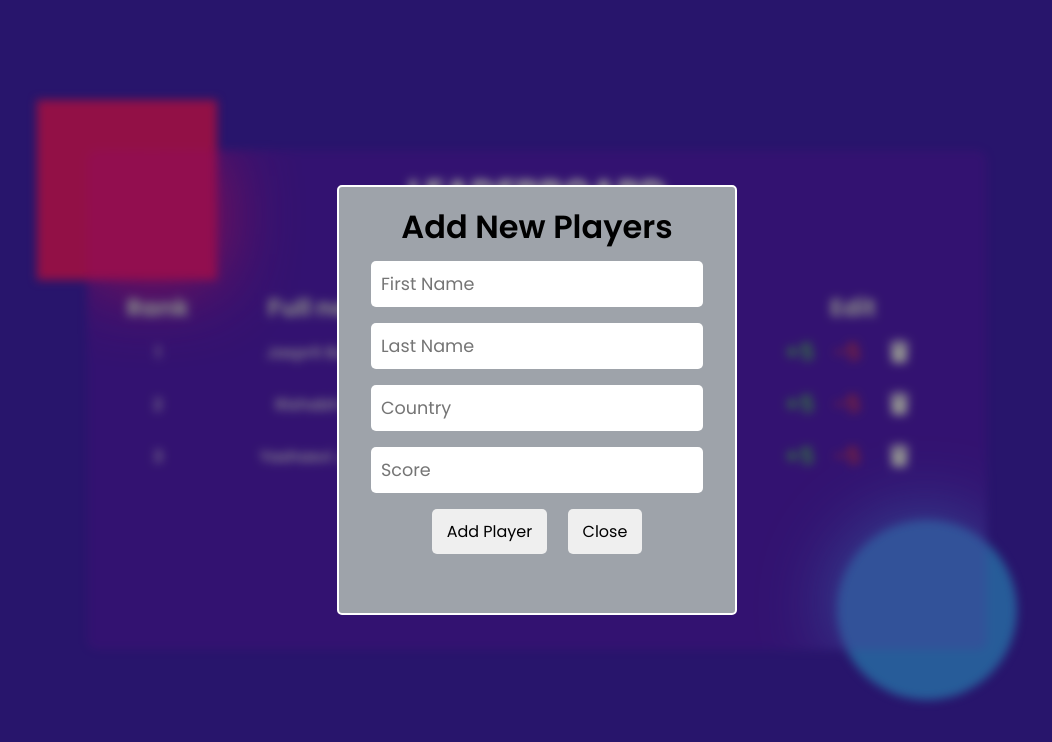
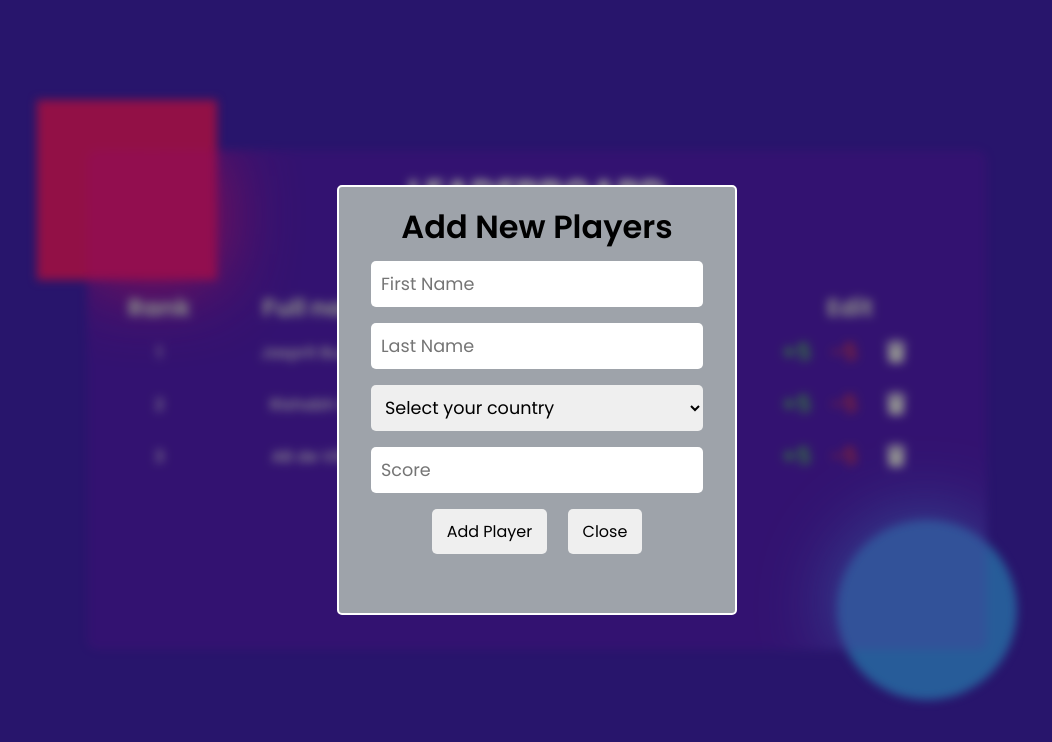
Before and after one commit to anupamyadav01/module-4-JS, a plain HTML site: page Project13a_LeaderBoard/index.html in a window 1280 px wide. Both pictures are taken after a click on the button "Add New Player". Shown: the whole page, without its empty margins (103-1155 px from the left). Drawn offline with Linux system fonts and the light colour scheme.

Commit message:
form updated

```diff
--- a/Project13a_LeaderBoard/index.html
+++ b/Project13a_LeaderBoard/index.html
@@ -37,7 +37,21 @@
       <form action="">
         <input id="first-name" type="text" placeholder="First Name" />
         <input id="last-name" type="text" placeholder="Last Name" />
-        <input id="country" type="text" placeholder="Country" />
+        <!-- <input id="country" type="text" placeholder="Country" /> -->
+        <select id="selectYourCountry">
+          <option>Select your country</option>
+          <option value="India">India</option>
+          <option value="Westindies">West indies</option>
+          <option value="Australia">Australia</option>
+          <option value="England">England</option>
+          <option value="Southafrica">South Africa</option>
+          <option value="USA">USA</option>
+          <option value="Canada">Canada</option>
+          <option value="Japan">Japan</option>
+          <option value="China">China</option>
+          <option value="Russia">Russia</option>
+          <option value="Brazil">Brazil</option>
+        </select>
         <input id="score" type="number" placeholder="Score" />
         <button id="add-player" class="add-player-btn add-btn">
           Add Player
--- a/Project13a_LeaderBoard/main.js
+++ b/Project13a_LeaderBoard/main.js
@@ -1,9 +1,9 @@
 document.addEventListener("DOMContentLoaded", () => {
     const data = [
         {
-            firstName: "Yashasvi",
-            lastName: "Jaiswal",
-            country: "India",
+            firstName: "AB de ",
+            lastName: "Villiers",
+            country: "South Africa",
             score: 95
         },
         {
@@ -48,22 +48,17 @@ document.addEventListener("DOMContentLoaded", () => {
 
         tableBody.innerHTML = playersHTML;
 
-        // Attach event listeners for edit buttons
         const editBtns = document.querySelectorAll(".edit-btns");
-        console.log(editBtns);
         editBtns.forEach((editBtn, index) => {
             editBtn.addEventListener("click", (e) => {
                 const target = e.target;
                 if (target.classList.contains("fa-trash")) {
-                    // Handle delete button click
                     data.splice(index, 1);
                     displayData();
                 } else if (target.classList.contains("plus-five")) {
-                    // Handle +5 button click
                     data[index].score += 5;
                     displayData();
                 } else if (target.classList.contains("minus-five")) {
-                    // Handle -5 button click
                     data[index].score -= 5;
                     displayData();
                 }
@@ -97,7 +92,7 @@ document.addEventListener("DOMContentLoaded", () => {
     function clearForm() {
         document.getElementById("first-name").value = "";
         document.getElementById("last-name").value = "";
-        document.getElementById("country").value = "";
+        document.getElementById("selectYourCountry").value = "Select your country";
         document.getElementById("score").value = "";
     }
 
@@ -107,7 +102,7 @@ document.addEventListener("DOMContentLoaded", () => {
         e.preventDefault();
         const firstName = document.getElementById("first-name").value;
         const lastName = document.getElementById("last-name").value;
-        const country = document.getElementById("country").value;
+        const country = document.getElementById("selectYourCountry").value;
         const score = parseInt(document.getElementById("score").value);
 
         if (!firstName || !lastName || !country || isNaN(score)) {
--- a/Project13a_LeaderBoard/style.css
+++ b/Project13a_LeaderBoard/style.css
@@ -110,6 +110,16 @@ input {
   border-radius: 5px;
   border: none;
 }
+select {
+  width: 100%;
+  padding: 10px;
+  font-size: 1.1rem;
+  outline: none;
+  margin-bottom: 16px;
+  border-radius: 5px;
+  border: none;
+}
+
 button.add-player-btn {
   /* margin-top: 1rem; */
   padding: 10px 15px;
@@ -156,6 +166,10 @@ input[type="number"]::-webkit-outer-spin-button {
   color: rgb(255, 67, 67);
   cursor: pointer;
 }
+/* .minus-five:hover,
+.plus-five:hover {
+  background: white;
+} */
 .delete-icon {
   margin-left: 10px;
   cursor: pointer;
```
